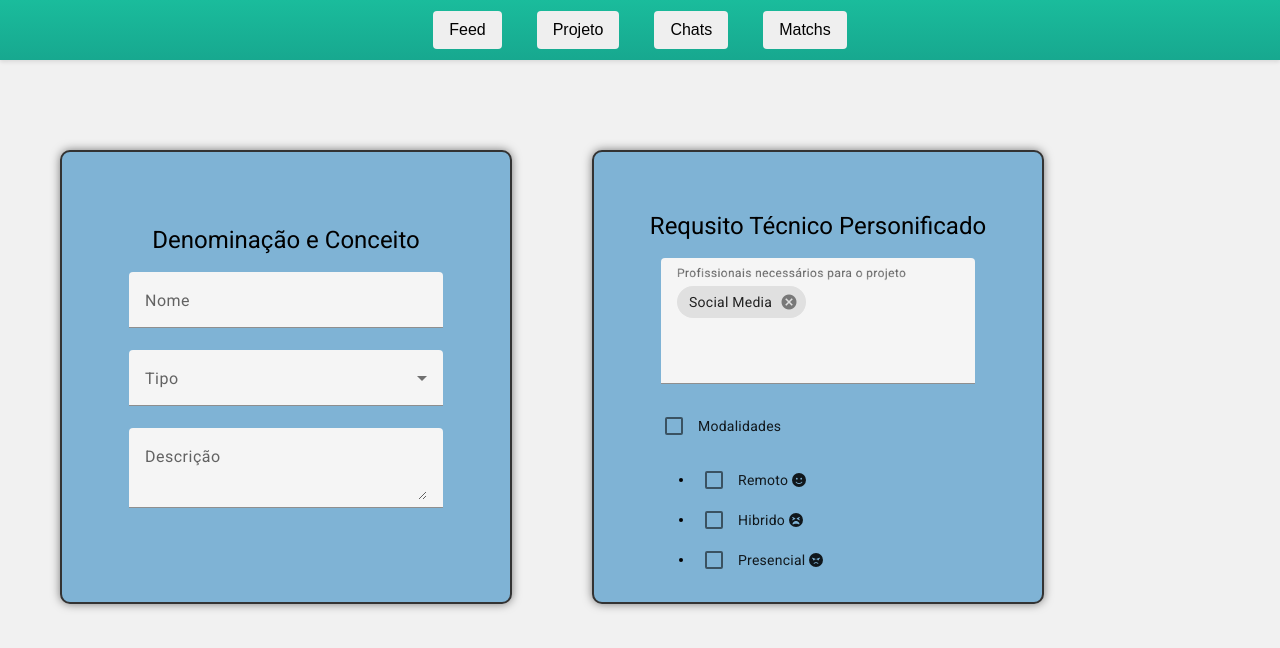
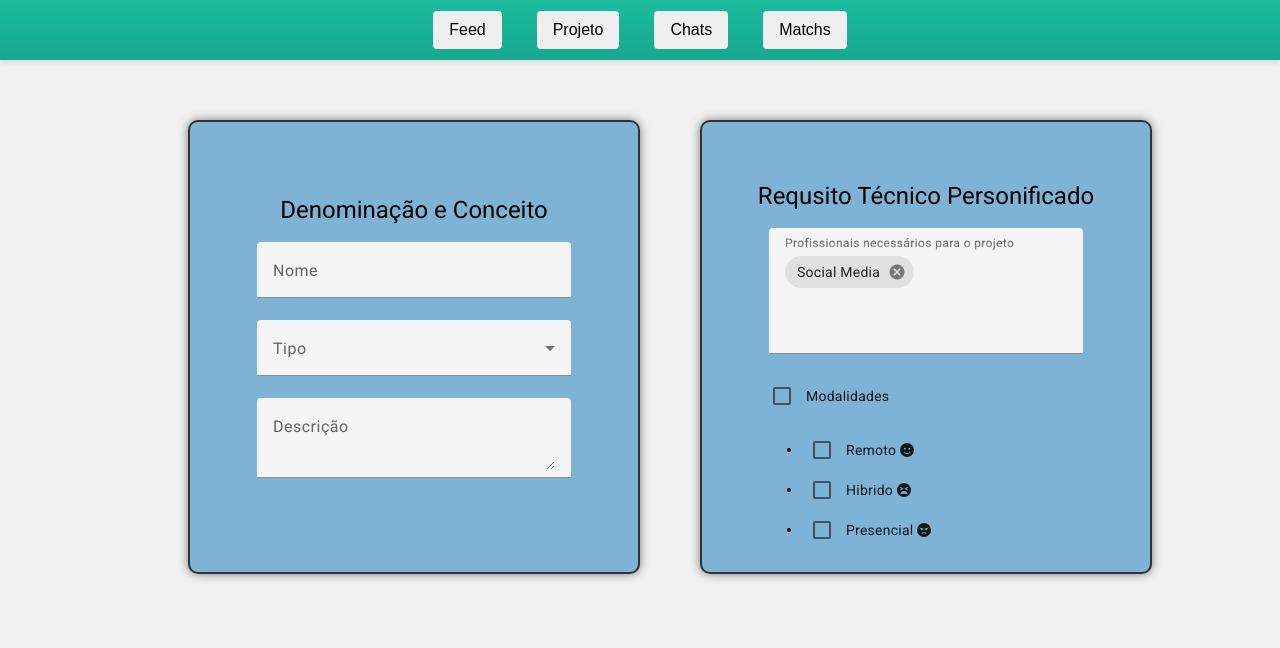
Before and after one commit to pH2O4/Build-Project-Together, an Angular app in the folder build-project-together/: page /about in a window 1280 px wide. Shown: the top 648 px of the page. Built offline with nearby package versions, Linux system fonts and the light colour scheme.

Commit message:
css center

```diff
--- a/build-project-together/src/app/Components/about/makeproject.component.css
+++ b/build-project-together/src/app/Components/about/makeproject.component.css
@@ -1,7 +1,8 @@
 .my-form {
     display: flex;
     flex-direction: column;
-    margin: 90px 60px;
+    margin: 0px 60px;
+    margin-top: 60px;
     background-color: #7FB3D5;
     width: 35%;
     align-items: center;
@@ -13,14 +14,19 @@
     box-shadow: 0 0 10px rgba(0, 0, 0, 0.5);
 }
 
-.AllForms{
+#AllForms{
     overflow:auto ;
+    display: flex;
+    flex-direction: row;
+    justify-content: center;
+    height: 100%;
+    width: 100%;
 }
 
 .my-form-tags{
     display: flex;
     flex-direction: column;
-    margin: 90px 20px;
+    margin-top: 60px;
     background-color: #7FB3D5;
     width: 35%;
     align-items:  center;
```
